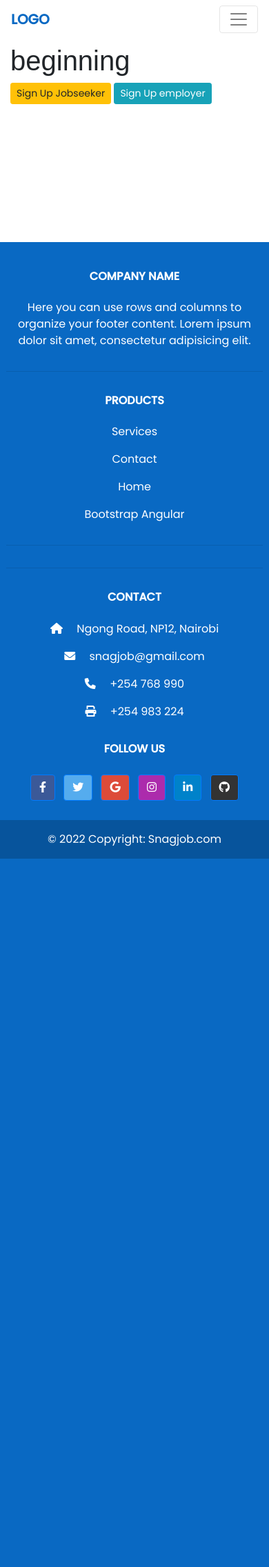
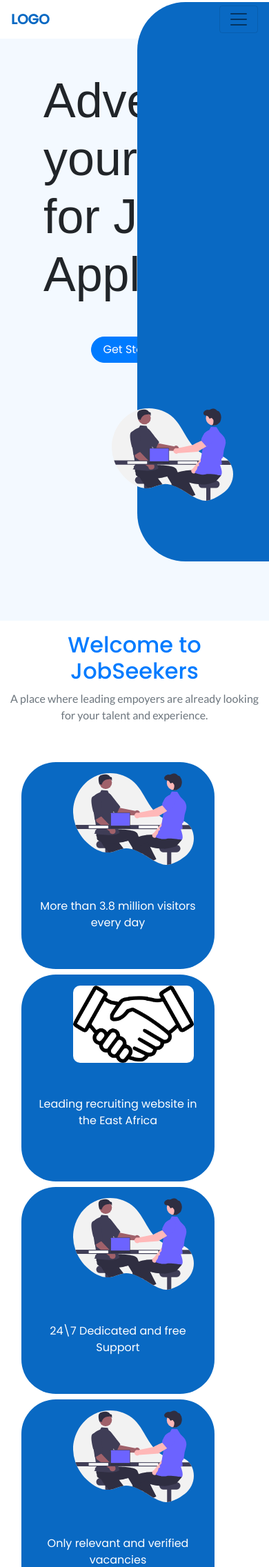
Before and after one commit to mary-wan/jobseekers, a Django app: page / in a window 390 px wide; the page is wider, and only the part inside the window is pictured. Shown: the top 2272 px of that part at 69% size. Before the commit the page ends 1245 px from the top of that part, so only its background shows below. Run offline with Django 3.2, Linux system fonts and the light colour scheme; some libraries are stand-ins or nearby versions.

Commit message:
add home page

```diff
--- a/requirements.txt
+++ b/requirements.txt
@@ -16,11 +16,7 @@ djangorestframework==3.12.4
 gunicorn==20.1.0
 lts==0.0.2
 Pillow==8.4.0
-<<<<<<< HEAD
 psycopg2==2.9.2
-=======
-psycopg2==2.8.6
->>>>>>> 99e1058dffc56394018af6f2db3c1f720c044628
 pycrop==1.0.1
 python-decouple==3.5
 pytz==2021.3
--- a/seekapp/static/css/style.css
+++ b/seekapp/static/css/style.css
@@ -180,6 +180,9 @@ body{
 @media only screen and (min-width: 768px) {
     .about-img{
         width: 500px !important;
+    }
+    .home-desc{
+        padding-left: 10% !important;
     }
 }
 
--- a/seekapp/templates/employers/employer_dashboard.html
+++ b/seekapp/templates/employers/employer_dashboard.html
@@ -30,8 +30,8 @@
           style="height: 10vh; width:10vh;" alt="">
         {% endif %}
         <h4 class="">{{user.username}}</h4>
-        <div class="card-header"><a href="{% url 'update_employer' %}">Update Details</a></div>
-        <div class="card-header"><a href="{% url 'employer_profile' %}">See my Profile</a></div>
+        <div class="card-header"><a href="">Update Details</a></div>
+        <div class="card-header"><a href="">See my Profile</a></div>
       </div>
     </div>
     <div class="col-md-8">
@@ -92,7 +92,7 @@
             <td>{{job_seeker.email}}</td>
             <td>{{job_seeker.phone}}</td>
             <td>{{job_seeker.location}}</td>
-            <td><a href="{% url 'specific_details' job_seeker.id%}"><button class="button">View</button></a></td>
+            <td><a href=""><button class="button">View</button></a></td>
             <td><a href="mailto:{{job_seeker.email}}"><button class="button">Contact</button></a></td>
           </tr>
           {%endfor%}
--- a/seekapp/templates/index.html
+++ b/seekapp/templates/index.html
@@ -5,24 +5,102 @@
 {% block content%}
 {{block.super}}
 
-<div class="container trial pt-2">
+<!-- <div class="container trial pt-2">
 <h1>beginning</h1>
 
 <a href="{%url 'jobseeker_signup' %}" class="btn btn-sm btn-warning">Sign Up Jobseeker</a>
 <a href="{%url 'employer_signup' %}" class="btn btn-sm btn-info">Sign Up employer</a>
+</div> -->
+
+<section class="employer_home">
+  <div class="container-full">
+    <div class="container-fluid">
+      <div class="row">
+        <div class="col-md-4 ">
+          <div class=" pt-5">
+            <h1 class="pl-5" style="font-size:70px">Advertise yourself for Jobs Application </h1>
+          </div>
+
+          <div class="text-center mt-5">
+            <button class="btn btn-primary rounded-pill pl-3 pr-3" style="border-radius: 20px;">Get Started</button>
+          </div>
+        </div>
+        <div class="col-md-8">
+          <div class="employer_img pt-5">
+            <img src="{%static 'photos/home.svg' %}" class="employer_img" alt="">
+          </div>
+        </div>
+      </div>
+    </div>
+    <div class="rectangle">
+
     </div>
 
 
+  </div>
+</section>
+<section class="home-desc pt-3 mb-5 container-fluid" style="background-color: white;">
+  <h2 class="text-primary text-center"> Welcome to JobSeekers</h2>
+  <p class="text-center text-muted pb-4 place">A place where leading empoyers are already looking for your talent and
+    experience.
+  </p>
+  <div class="container">
+    <div class="row p-3 home-desc">
+      <div class="col-md-2 value-container mr-5 mb-2"
+        style="background-color: #0969C3; height: 300px;color: white; border-radius: 50px;">
+        <div class="pt-3">
+          <img src="{%static 'photos/home.svg' %}" class="employer_img" alt="" height="100" width="100">
+        </div>
+        <div class="text-center mt-5">
+
+          More than 3.8 million visitors every day
+        </div>
+      </div>
+
+      <div class="col-md-2 value-container mr-5 mb-2"
+        style="background-color: #0969C3; height: 300px;color: white; border-radius: 50px;">
+        <div class="pt-3">
+          <img src="{%static 'photos/hand.png' %}" class="employer_img" alt="" height="100" width="100">
+        </div>
+        <div class="text-center mt-5">
+
+          Leading recruiting website in the East Africa
+        </div>
+
+      </div>
+
+      <div class="col-md-2 value-container mr-5 mb-2"
+        style="background-color: #0969C3; height: 300px;color: white; border-radius: 50px;">
+        <div class="pt-3">
+          <img src="{%static 'photos/home.svg' %}" class="employer_img" alt="" height="100" width="100">
+        </div>
+        <div class="text-center mt-5">
+
+          24\7 Dedicated and free Support
+        </div>
+      </div>
+
+      <div class="col-md-2 value-container mr-5 mb-2"
+        style="background-color: #0969C3; height: 300px;color: white; border-radius: 50px;">
+        <div class="pt-3">
+          <img src="{%static 'photos/home.svg' %}" class="employer_img" alt="" height="100" width="100">
+        </div>
+        <div class="text-center mt-5">
+
+          Only relevant and verified vacancies
+        </div>
+      </div>
+
+
+
+</section>
 
 
 
 
 
 <div class="foot-cont">
-    <footer
-                class="text-center text-lg-start text-white"
-                style="background-color:  rgb(9,105,195);"
-                >
+  <footer class="text-center text-lg-start text-white" style="background-color:  rgb(9,105,195);">
     <!-- Grid container -->
     <div class="container p-4 pb-0">
       <!-- Section: Links -->
@@ -82,57 +160,27 @@
             <h6 class="text-uppercase mb-4 font-weight-bold">Follow us</h6>
 
             <!-- Facebook -->
-                  <a
-                     class="btn btn-primary btn-floating m-1"
-                     style="background-color: #3b5998"
-                     href="#!"
-                     role="button"
-                     ><i class="fab fa-facebook-f"></i
-                    ></a>
+            <a class="btn btn-primary btn-floating m-1" style="background-color: #3b5998" href="#!" role="button"><i
+                class="fab fa-facebook-f"></i></a>
 
             <!-- Twitter -->
-                  <a
-                     class="btn btn-primary btn-floating m-1"
-                     style="background-color: #55acee"
-                     href="#!"
-                     role="button"
-                     ><i class="fab fa-twitter"></i
-                    ></a>
+            <a class="btn btn-primary btn-floating m-1" style="background-color: #55acee" href="#!" role="button"><i
+                class="fab fa-twitter"></i></a>
 
             <!-- Google -->
-                  <a
-                     class="btn btn-primary btn-floating m-1"
-                     style="background-color: #dd4b39"
-                     href="#!"
-                     role="button"
-                     ><i class="fab fa-google"></i
-                    ></a>
+            <a class="btn btn-primary btn-floating m-1" style="background-color: #dd4b39" href="#!" role="button"><i
+                class="fab fa-google"></i></a>
 
             <!-- Instagram -->
-                  <a
-                     class="btn btn-primary btn-floating m-1"
-                     style="background-color: #ac2bac"
-                     href="#!"
-                     role="button"
-                     ><i class="fab fa-instagram"></i
-                    ></a>
+            <a class="btn btn-primary btn-floating m-1" style="background-color: #ac2bac" href="#!" role="button"><i
+                class="fab fa-instagram"></i></a>
 
             <!-- Linkedin -->
-                  <a
-                     class="btn btn-primary btn-floating m-1"
-                     style="background-color: #0082ca"
-                     href="#!"
-                     role="button"
-                     ><i class="fab fa-linkedin-in"></i
-                    ></a>
+            <a class="btn btn-primary btn-floating m-1" style="background-color: #0082ca" href="#!" role="button"><i
+                class="fab fa-linkedin-in"></i></a>
             <!-- Github -->
-                  <a
-                     class="btn btn-primary btn-floating m-1"
-                     style="background-color: #333333"
-                     href="#!"
-                     role="button"
-                     ><i class="fab fa-github"></i
-                    ></a>
+            <a class="btn btn-primary btn-floating m-1" style="background-color: #333333" href="#!" role="button"><i
+                class="fab fa-github"></i></a>
           </div>
         </div>
         <!--Grid row-->
@@ -142,14 +190,9 @@
     <!-- Grid container -->
 
     <!-- Copyright -->
-          <div
-               class="text-center p-3"
-               style="background-color: rgba(0, 0, 0, 0.2)"
-               >
+    <div class="text-center p-3" style="background-color: rgba(0, 0, 0, 0.2)">
       © 2022 Copyright:
-            <a class="text-white" href="https://mdbootstrap.com/"
-               >Snagjob.com</a
-              >
+      <a class="text-white" href="https://mdbootstrap.com/">Snagjob.com</a>
     </div>
     <!-- Copyright -->
   </footer>
--- a/seekapp/views.py
+++ b/seekapp/views.py
@@ -237,11 +237,11 @@ def dashboard(request):
     else:
         return redirect('jobseekerDash/')
 
-@login_required
-@allowed_users(allowed_roles=['admin','jobseeker'])
+# @login_required
+# @allowed_users(allowed_roles=['admin','jobseeker'])
 def jobseekerDash(request):
     current_user = request.user
-    documents = FileUpload.objects.filter(user_id = current_user.id).all()
+    documents = FileUpload.objects.filter(User_id = current_user.id).all()
     portfolios=Portfolio.objects.filter(user_id = current_user.id)
     return render(request,'jobseekers/jobseeker_dashboard.html',{"documents":documents,"portfolios":portfolios})
 
@@ -256,11 +256,11 @@ def adminDash(request):
     unverified_employers = User.objects.filter(verified = False,is_employer = True).all()
     return render(request,'admin/admin_dashboard.html',{"unverified_employers":unverified_employers  ,"verified_employers":verified_employers  ,"all_employers":all_employers ,'verified_jobseekers':verified_jobseekers,'unverified_jobseekers':unverified_jobseekers,'all_jobseekers':all_jobseekers})
 
-@login_required
-@allowed_users(allowed_roles=['admin','employer'])
+# @login_required
+# @allowed_users(allowed_roles=['admin','employer'])
 def employerDash(request):
     user = request.user
-    job_seekers = User.objects.filter(verified = True,is_jobseeker = True).all()
+    job_seekers = User.objects.filter(is_jobseeker = True).all()
     employer=User.objects.all()
 
     context={
@@ -297,7 +297,7 @@ def contact(request):
     return render(request,'contact.html',{'contact_form':contact_form})
 
 @login_required
-@allowed_users(allowed_roles=['admin','jobseeker'])
+# @allowed_users(allowed_roles=['admin','jobseeker'])
 def upload_file(request):
     if request.method == 'POST':
         upload_form = UploadFileForm(request.POST, request.FILES)
```
Also changed, not shown: seekapp/templates/jobseekers/jobseeker_dashboard.html (+5 -5 lines), seekapp/static/photos/hand.png (added), seekapp/static/photos/home.svg (added), seekapp/static/photos/shake.svg (added), seekapp/static/photos/user.png (added). Lines whose indentation alone changed are shown as unchanged.
